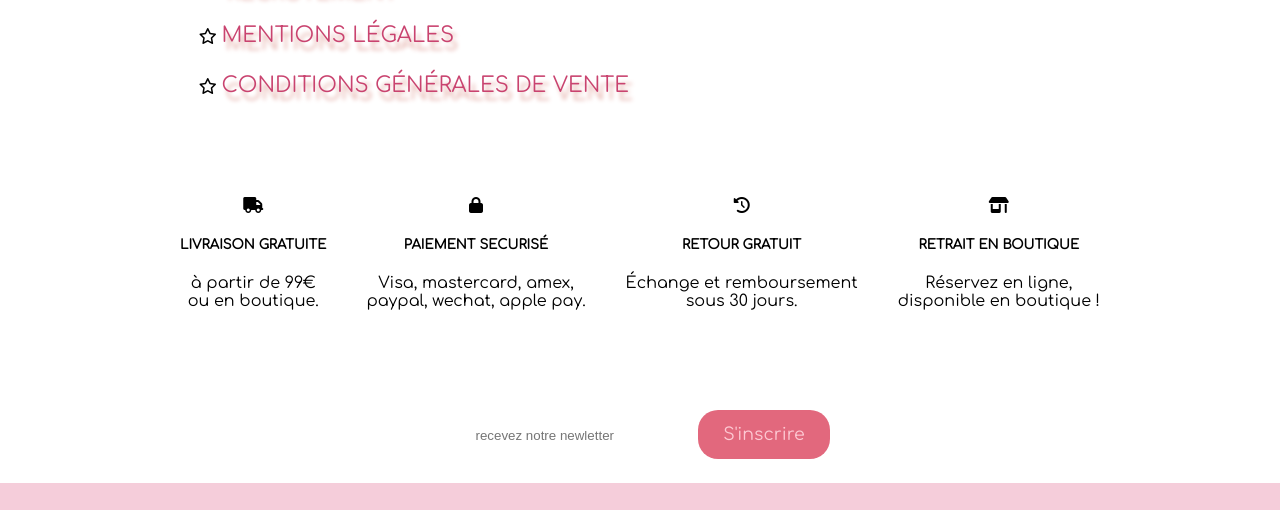
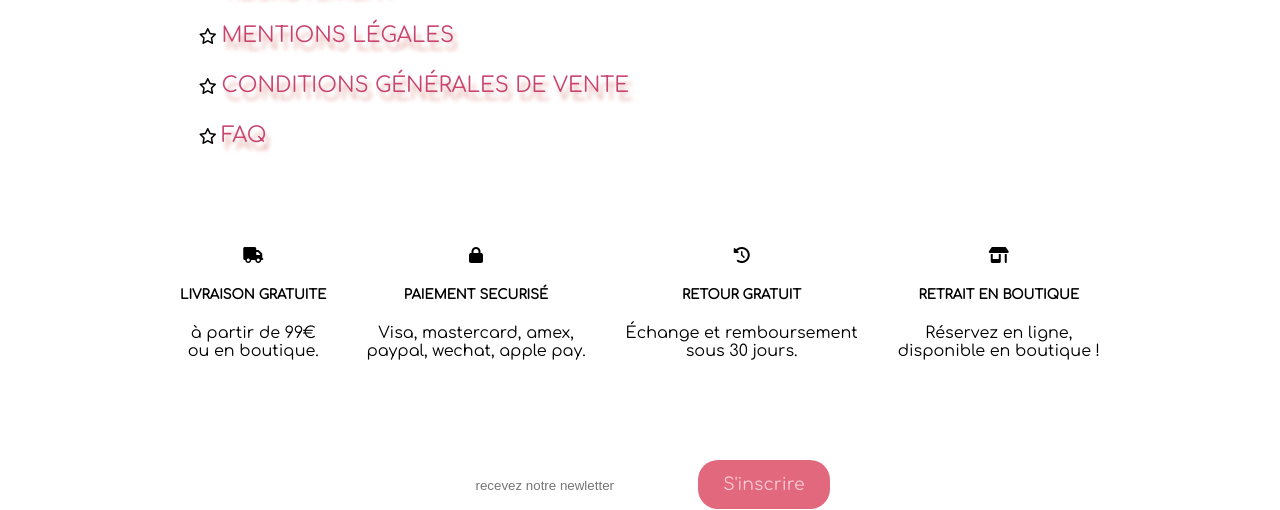
Before and after one commit to clemencelarrouy/Monpetitcommerce-Project, a plain HTML site: page pages/plandusite.html in a window 1280 px wide. Shown: the part 1733-2243 px from the top of the page. Drawn offline with Linux system fonts and the light colour scheme.

Commit message:
Add files via upload

```diff
--- a/pages/plandusite.html
+++ b/pages/plandusite.html
@@ -193,6 +193,10 @@
           <i class="far fa-star"></i>
           <a href="cgdv.html">Conditions générales de vente </a>
         </li>
+        <li>
+          <i class="far fa-star"></i>
+          <a href="faq.html">FAQ</a>
+        </li>
       </ul>
     </div>
     <!-- FIN DE LA PAGE-->
```
Also changed, not shown: pages/faq.html (+1 -1 lines).
